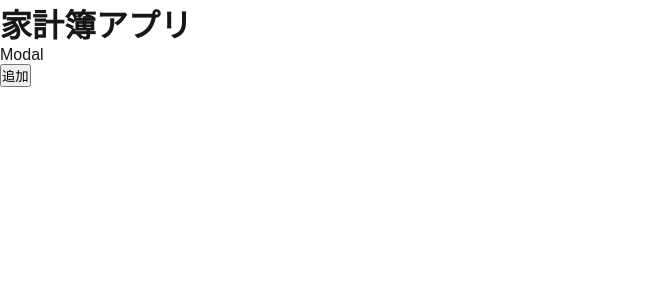
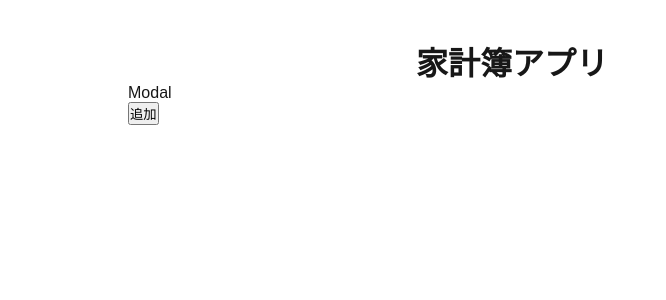
Before and after one commit to yuuri-dev/kakeibo-app2, a Next.js app: page / in a window 1280 px wide. Shown: the top 300 px of the page, without its empty margins (0-666 px from the left). Built offline with nearby package versions, Linux system fonts and the light colour scheme.

Commit message:
いらない部分の削除とcssの作成

```diff
--- a/src/pages/index.js
+++ b/src/pages/index.js
@@ -1,21 +1,9 @@
-import Head from 'next/head';
-import Image from 'next/image';
-import { Geist, Geist_Mono } from 'next/font/google';
 import styles from '@/styles/Home.module.css';
 import List from '@/components/List';
 import AddButton from '@/components/AddButton';
 import { useState, createContext } from 'react';
 import Modal from '@/components/Modal';
 
-const geistSans = Geist({
-  variable: '--font-geist-sans',
-  subsets: ['latin'],
-});
-
-const geistMono = Geist_Mono({
-  variable: '--font-geist-mono',
-  subsets: ['latin'],
-});
 
 export const Params_Context = createContext();
 
@@ -26,9 +14,11 @@ export default function Home() {
   return (
     <>
       <Params_Context.Provider value={{ is_Modal, set_Modal, sum, set_Sum }}>
-        <h1>家計簿アプリ</h1>
-        {is_Modal ? <List /> : <Modal /> }
-        <AddButton />
+        <div className={styles.container}>
+          <h1 className={styles.app_title}>家計簿アプリ</h1>
+          {is_Modal ? <List /> : <Modal />}
+          <AddButton />
+        </div>
       </Params_Context.Provider>
     </>
   );
--- a/src/styles/Home.module.css
+++ b/src/styles/Home.module.css
@@ -1,3 +1,19 @@
+.container{
+  width:80%;
+  padding:3% 10%;
+
+}
+
+.app_title{
+  text-align: center;
+}
+
+
+
+
+
+
+/*  初期設定  */
 .page {
   --gray-rgb: 0, 0, 0;
   --gray-alpha-200: rgba(var(--gray-rgb), 0.08);
```
